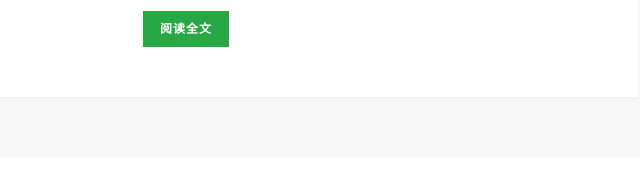
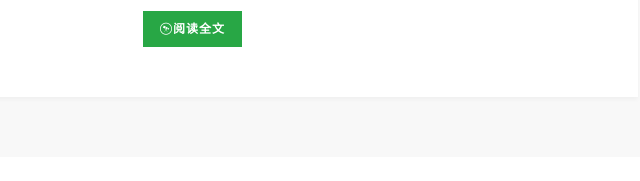
Before and after one commit to Little-White0123/Little-White0123.github.io, a plain HTML site: page index.html in a window 1280 px wide. Shown: the part 455-636 px from the top of the page, 537-1177 px from the left. Drawn offline with Linux system fonts and the light colour scheme.

Commit message:
Update index.html

```diff
--- a/index.html
+++ b/index.html
@@ -50,7 +50,7 @@
             <span class="post-date">2011年09月06日</span>
             <span class="post-tag">用户体验优化</span>
             <p class="post-description">文章的阅读性是一个对用户友好的体现，熟练运用提高文章阅读性的7大技巧可以留住更多的老用户和吸引更多的新用户，同时也能提高网站浏览量和知名度。</p>
-            <a class="btn btn-lg btn-success" href="https://Little-White0123.github.io/ueo/web-read-skill.html">阅读全文</a>
+            <a class="btn btn-lg btn-success" href="https://Little-White0123.github.io/ueo/web-read-skill.html"><i class="fa fa-wpexplorer" aria-hidden="true"></i>阅读全文</a>
           </div>
         </div>
       </div>
```
